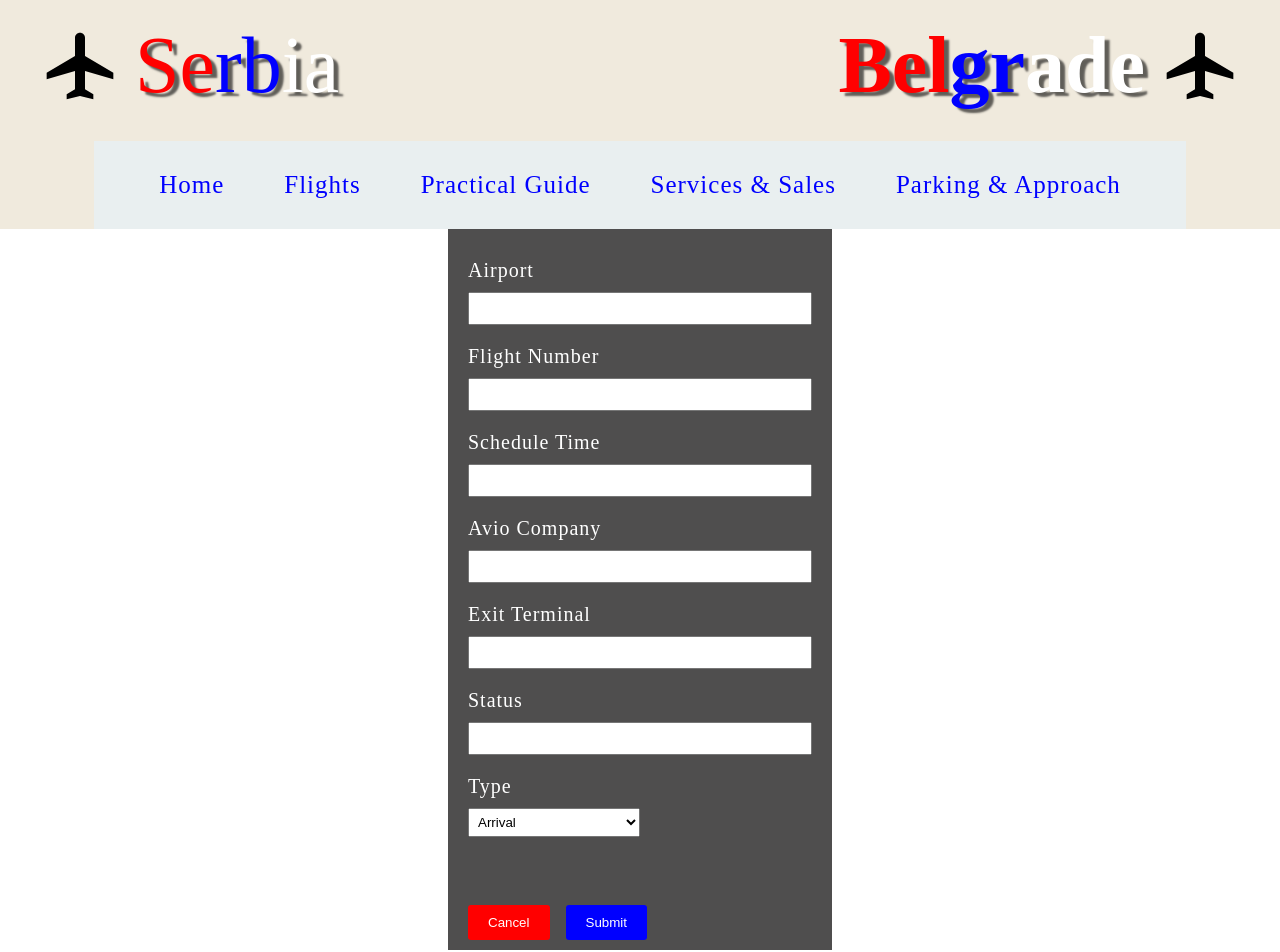
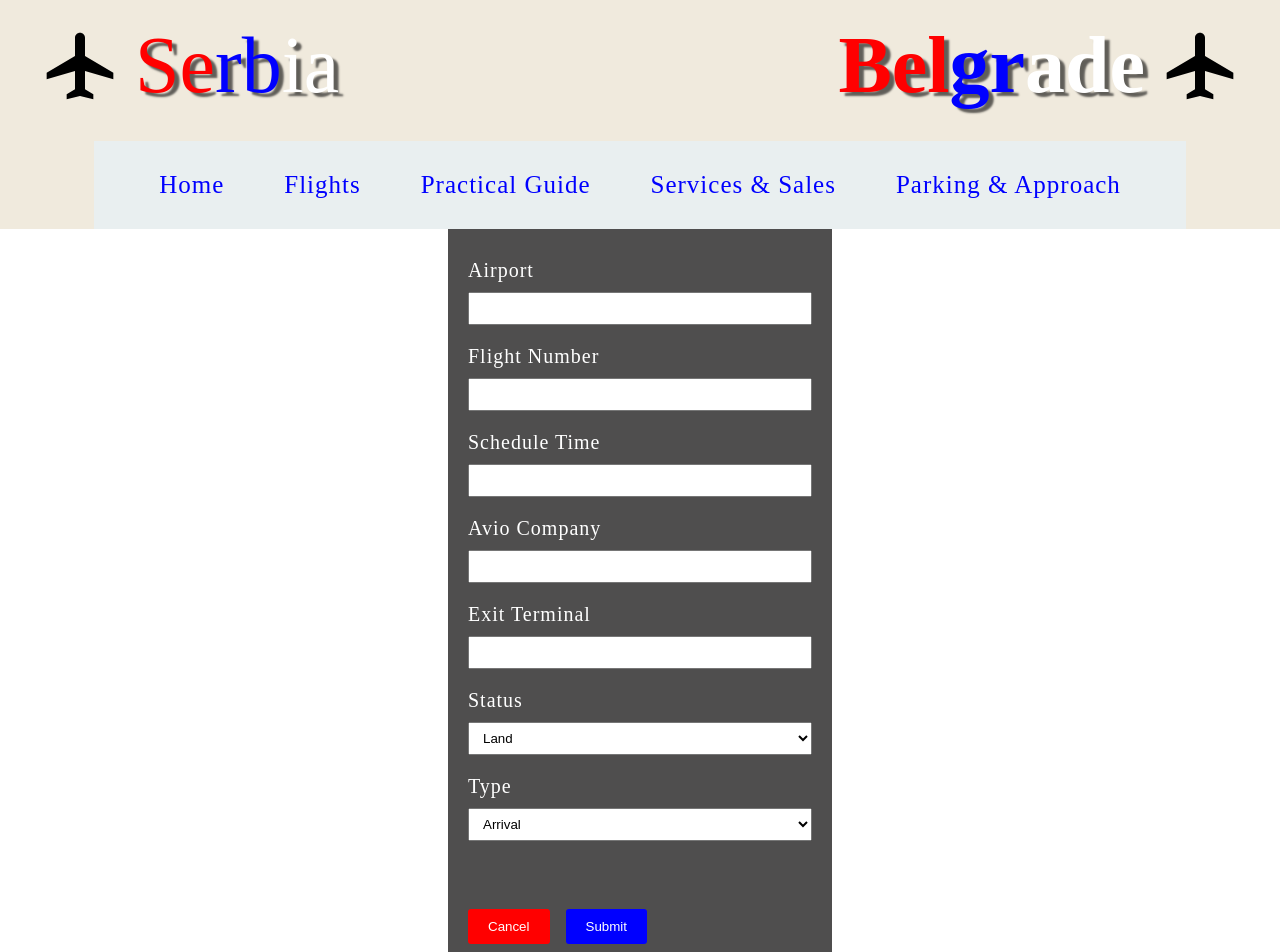
Before and after one commit to nenad997/web-application-for-airport-traffic-light-system, a React (Vite) app: page /add-new-flight in a window 1280 px wide. Shown: the top 952 px of the page. Built offline with nearby package versions, Linux system fonts and the light colour scheme.

Commit message:
little update

```diff
--- a/src/components/UI/CustomForm.jsx
+++ b/src/components/UI/CustomForm.jsx
@@ -46,7 +46,10 @@
       </div>
       <div className={classes.control}>
         <label htmlFor="status">Status</label>
-        <input type="text" id="status" name="status" />
+        <select name="status" id="status">
+          <option value="land">Land</option>
+          <option value="tookoff">Took Off</option>
+        </select>
       </div>
       <div className={classes.control}>
         <label htmlFor="type">Type</label>
--- a/src/components/UI/CustomForm.module.css
+++ b/src/components/UI/CustomForm.module.css
@@ -27,8 +27,8 @@
   }
 
   & select {
-    padding: 5px;
-    width: 50%;
+    padding: 7px 10px;
+    width: 100%;
 
     & option {
       font-size: 20px;
```
